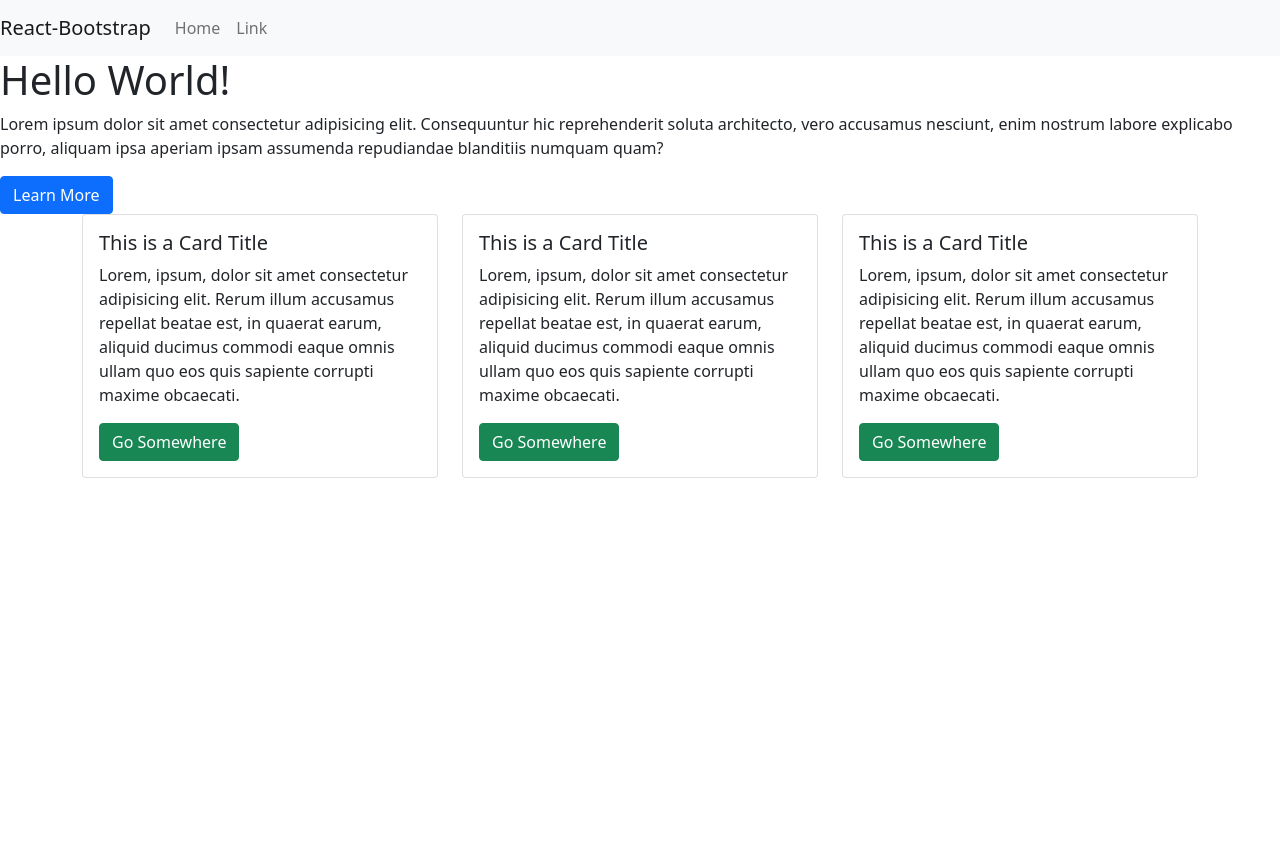
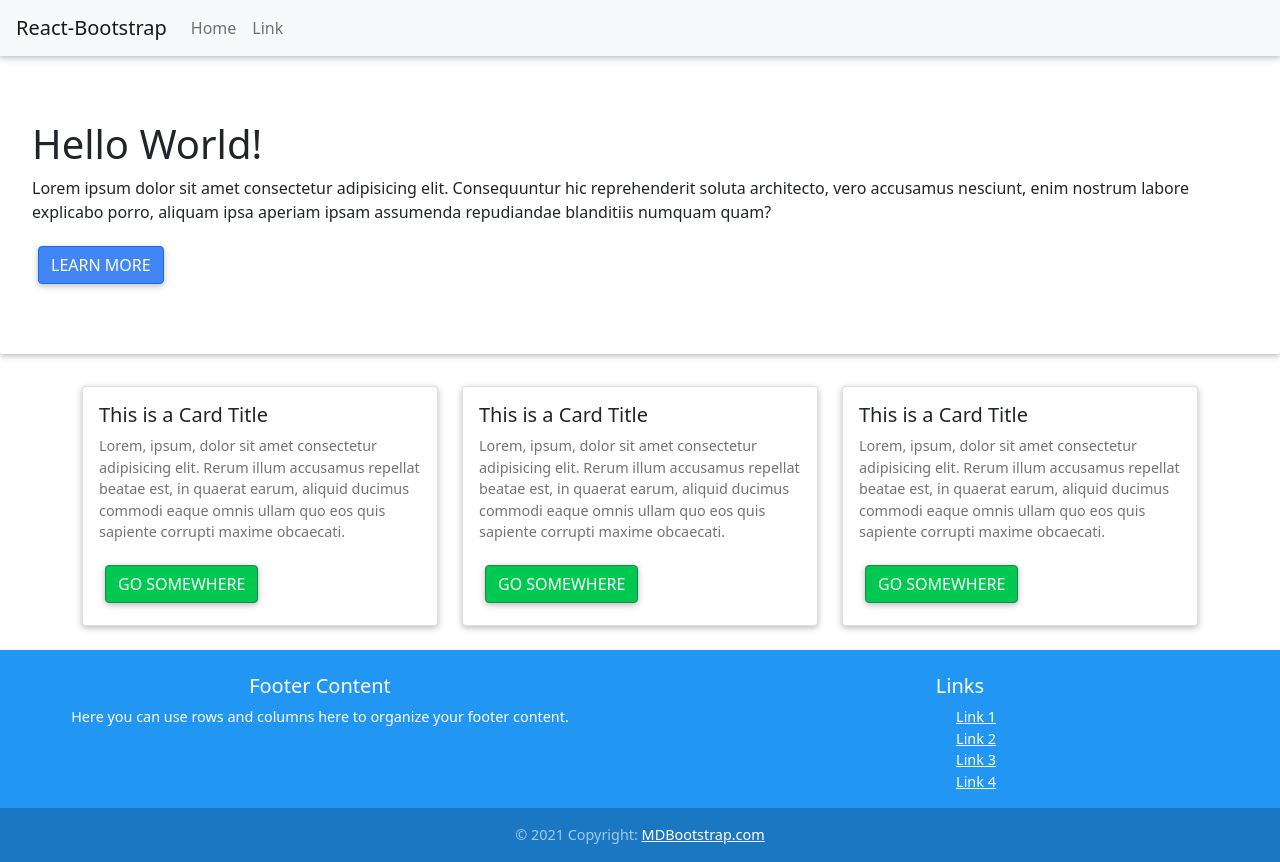
Before and after one commit to waddlesthepiggg/manuel-portfolio-dev-2, a React (Create React App) app: page / in a window 1280 px wide. Before the commit the page ends 800 px from the top, so only its background shows below. Built offline with nearby package versions, Linux system fonts and the light colour scheme.

Commit message:
made a footer component for the page

```diff
--- a/package.json
+++ b/package.json
@@ -7,6 +7,7 @@
     "@testing-library/react": "^11.2.7",
     "@testing-library/user-event": "^12.8.3",
     "bootstrap": "^5.1.3",
+    "mdbreact": "^5.2.0",
     "react": "^17.0.2",
     "react-bootstrap": "^1.6.3",
     "react-dom": "^17.0.2",
--- a/src/App.js
+++ b/src/App.js
@@ -3,6 +3,7 @@
 import Navbar from './components/Navbar'
 import CardComponent from './components/Card'
 import Jumbo from './components/Jumbo'
+import Footer from './components/Footer'
 
 import { Container, Row, Col } from 'react-bootstrap'
 export default function App(){
@@ -17,7 +18,7 @@
           <Col><CardComponent/></Col>
         </Row>
       </Container>
-
+      <Footer/>
     </>
 
   )
--- /dev/null
+++ b/src/components/Footer.js
@@ -0,0 +1,43 @@
+import React from 'react'
+import { MDBCol, MDBContainer, MDBRow, MDBFooter } from "mdbreact";
+
+export default function	Footer(){
+	return(
+	<MDBFooter color="blue" className="font-small pt-4 mt-4">
+      <MDBContainer fluid className="text-center text-md-left">
+        <MDBRow>
+          <MDBCol md="6">
+            <h5 className="title">Footer Content</h5>
+            <p>
+              Here you can use rows and columns here to organize your footer
+              content.
+            </p>
+          </MDBCol>
+          <MDBCol md="6">
+            <h5 className="title">Links</h5>
+            <ul>
+              <li className="list-unstyled">
+                <a href="#!">Link 1</a>
+              </li>
+              <li className="list-unstyled">
+                <a href="#!">Link 2</a>
+              </li>
+              <li className="list-unstyled">
+                <a href="#!">Link 3</a>
+              </li>
+              <li className="list-unstyled">
+                <a href="#!">Link 4</a>
+              </li>
+            </ul>
+          </MDBCol>
+        </MDBRow>
+      </MDBContainer>
+      <div className="footer-copyright text-center py-3">
+        <MDBContainer fluid>
+          &copy; {new Date().getFullYear()} Copyright: <a href="https://www.mdbootstrap.com"> MDBootstrap.com </a>
+        </MDBContainer>
+      </div>
+    </MDBFooter>
+
+		)
+}
--- a/src/index.js
+++ b/src/index.js
@@ -1,5 +1,8 @@
 import React from 'react';
 import ReactDOM from 'react-dom';
+import '@fortawesome/fontawesome-free/css/all.min.css';
+import 'bootstrap-css-only/css/bootstrap.min.css';
+import 'mdbreact/dist/css/mdb.css';
 import App from './App';
 
 import 'bootstrap/dist/css/bootstrap.min.css'
```
Also changed, not shown: 1 other file (tests, documents, lock files or other folders).
